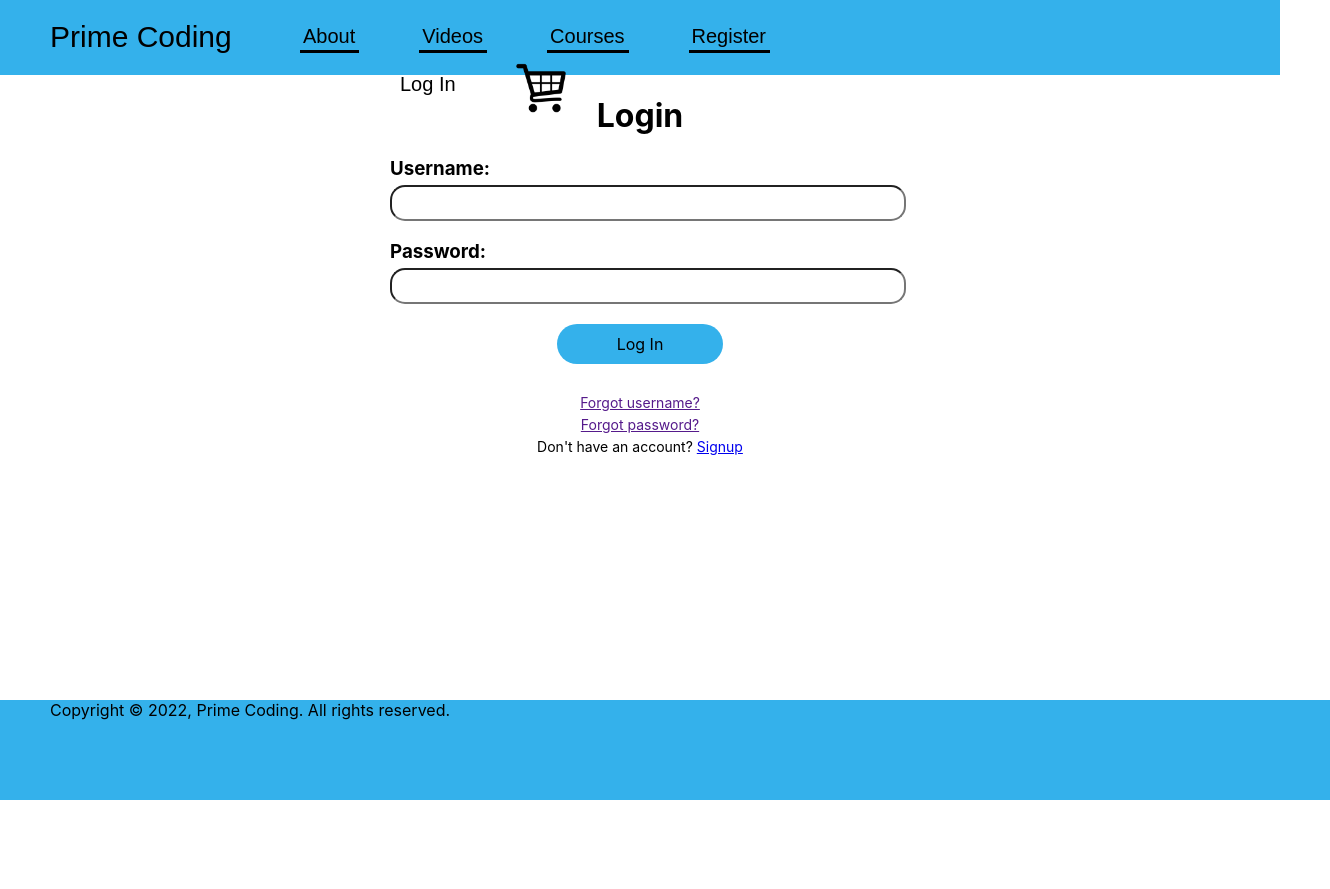
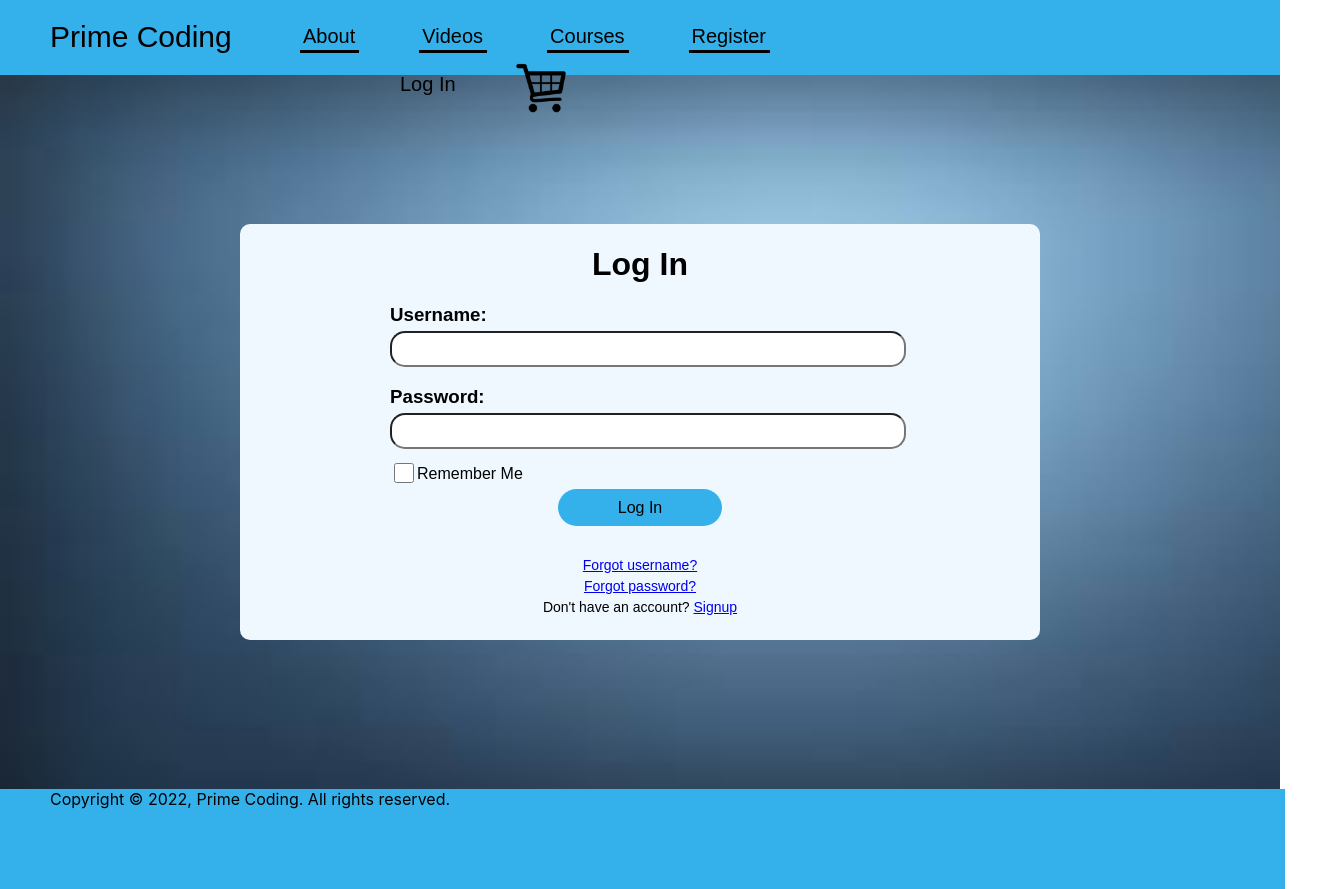
Before and after one commit to pydim001/PrimeCoding, a React (Create React App) app: page /about in a window 1280 px wide. Shown: the whole page, 1330 px wide, since content can reach past the window. Before the commit the page ends 800 px from the top, so only its background shows below. Built offline with nearby package versions, Linux system fonts and the light colour scheme.

Commit message:
login page, made it hella clean

```diff
--- a/src/components/Footer.css
+++ b/src/components/Footer.css
@@ -2,7 +2,7 @@
     position: absolute;
     background-color: #34b1eb;
     height: 100px;
-    width: 100%;
+    width: 96.5%;
     padding-left: 50px;
     bottom: 0;
 }
--- /dev/null
+++ b/src/components/RememberMe.css
@@ -0,0 +1,17 @@
+#check-box {
+    width: 20px;
+    height: 20px;
+}
+
+.re-me {
+    display: inline-block;
+}
+
+#remember-me {}
+
+#check-div {}
+
+#re-comp {
+    display: flex;
+    align-items: center;
+}
--- /dev/null
+++ b/src/components/RememberMe.js
@@ -0,0 +1,14 @@
+import "./RememberMe.css";
+
+function RememberMe() {
+    return (
+        <div id="re-comp">
+            <div className="re-me" id="check-div">
+                <input type="checkbox" id="check-box" />
+            </div>
+            <div className="re-me" id="remember-me"><p>Remember Me</p></div>
+        </div>
+    )
+}
+
+export default RememberMe;
--- a/src/pages/LogIn.css
+++ b/src/pages/LogIn.css
@@ -1,5 +1,9 @@
 #login-header {
     text-align: center;
+    width: 800px;
+    background-color: aliceblue;
+    border-radius: 10px;
+    padding-bottom: 20px;
 }
 
 #username {
@@ -34,7 +38,7 @@
 }
 
 #second-input {
-    margin-bottom: 30px;
+    margin-bottom: 50px;
 }
 
 .forgot {
@@ -42,4 +46,18 @@
     font-size: 14px;
 }
 
-#login-page {}
+#login-page {
+    font-family: 'Futura', sans-serif;
+    height: 714px;
+    display: flex;
+    align-items: center;
+    justify-content: center;
+    background-image: url("../assets/bgor.jpeg");
+    background-repeat: no-repeat;
+    background-size: 1600px 800px;
+}
+
+.r-me {
+    position: absolute;
+    margin-top: -50px;
+}
--- a/src/pages/LogIn.js
+++ b/src/pages/LogIn.js
@@ -1,12 +1,13 @@
 import "./LogIn.css";
 import { Link } from "react-router-dom";
 import LogInButton from "../components/LogInButton";
+import RememberMe from "../components/RememberMe";
 
 function LogIn(props) {
     return (
         <div id="login-page">
             <div id="login-header">
-                <h1>Login</h1>
+                <h1>Log In</h1>
                 <div id="username">
                     <h3 className="labels">Username:</h3>
                     <input type="text" className="inputs" />
@@ -14,16 +15,16 @@ function LogIn(props) {
                 <div id="password">
                     <h3 className="labels">Password:</h3>
                     <input type="text" className="inputs" id="second-input" />
+                    <div className="r-me">
+                        <RememberMe />
+                    </div>
                 </div>
                 <div id="lib">
                     <LogInButton />
                 </div>
-                <div className="forgot"><p><Link>Forgot username?</Link></p></div>
-                <div className="forgot"><p><Link>Forgot password?</Link></p></div>
+                <div className="forgot"><p><Link to="/forgot-username">Forgot username?</Link></p></div>
+                <div className="forgot"><p><Link to="/forgot-password">Forgot password?</Link></p></div>
                 <div className="forgot"><p>Don't have an account? <Link to="/signup" id="signup">Signup</Link></p></div>
-
-
-
             </div>
         </div>
     )
```
Also changed, not shown: src/assets/bgor.jpeg (added).
